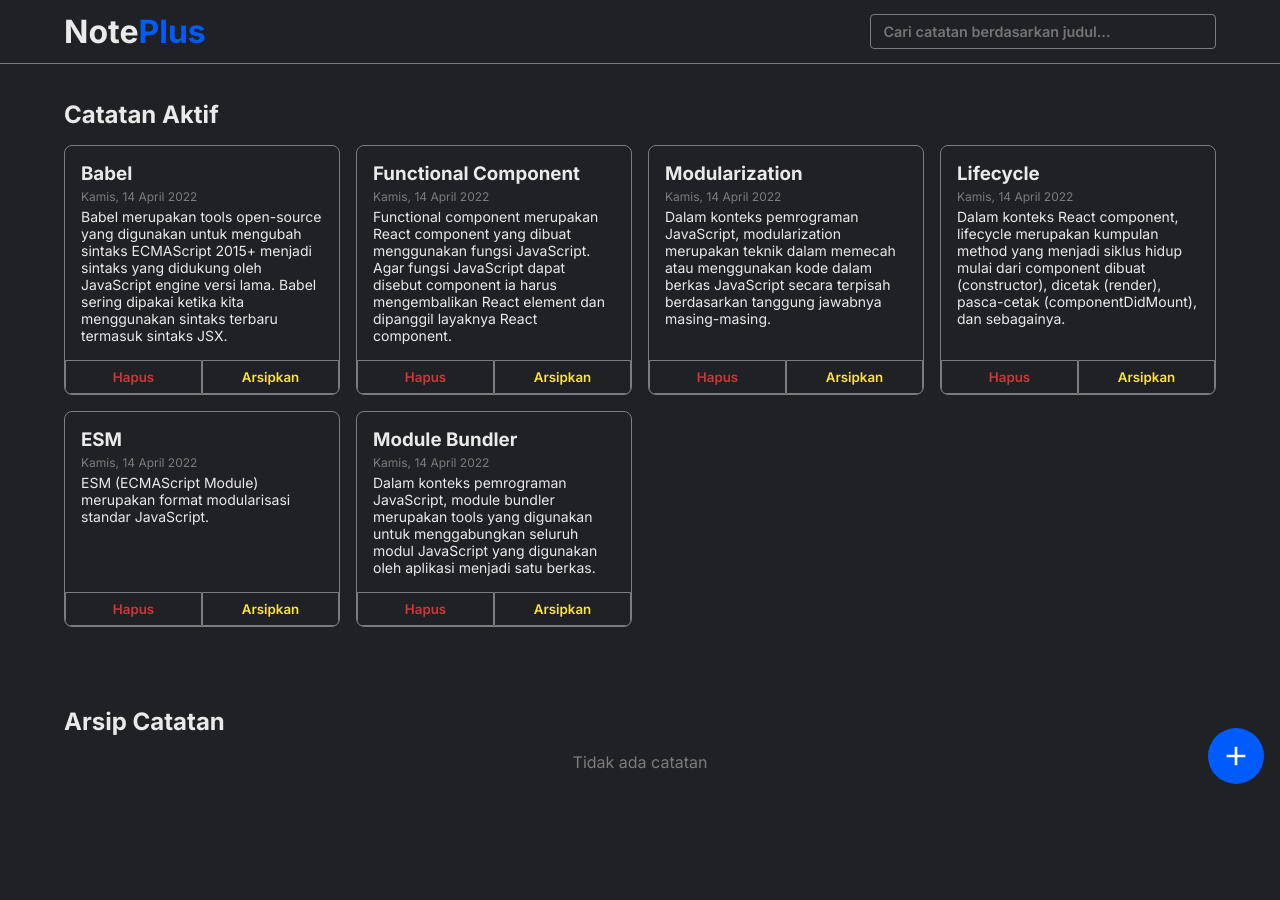
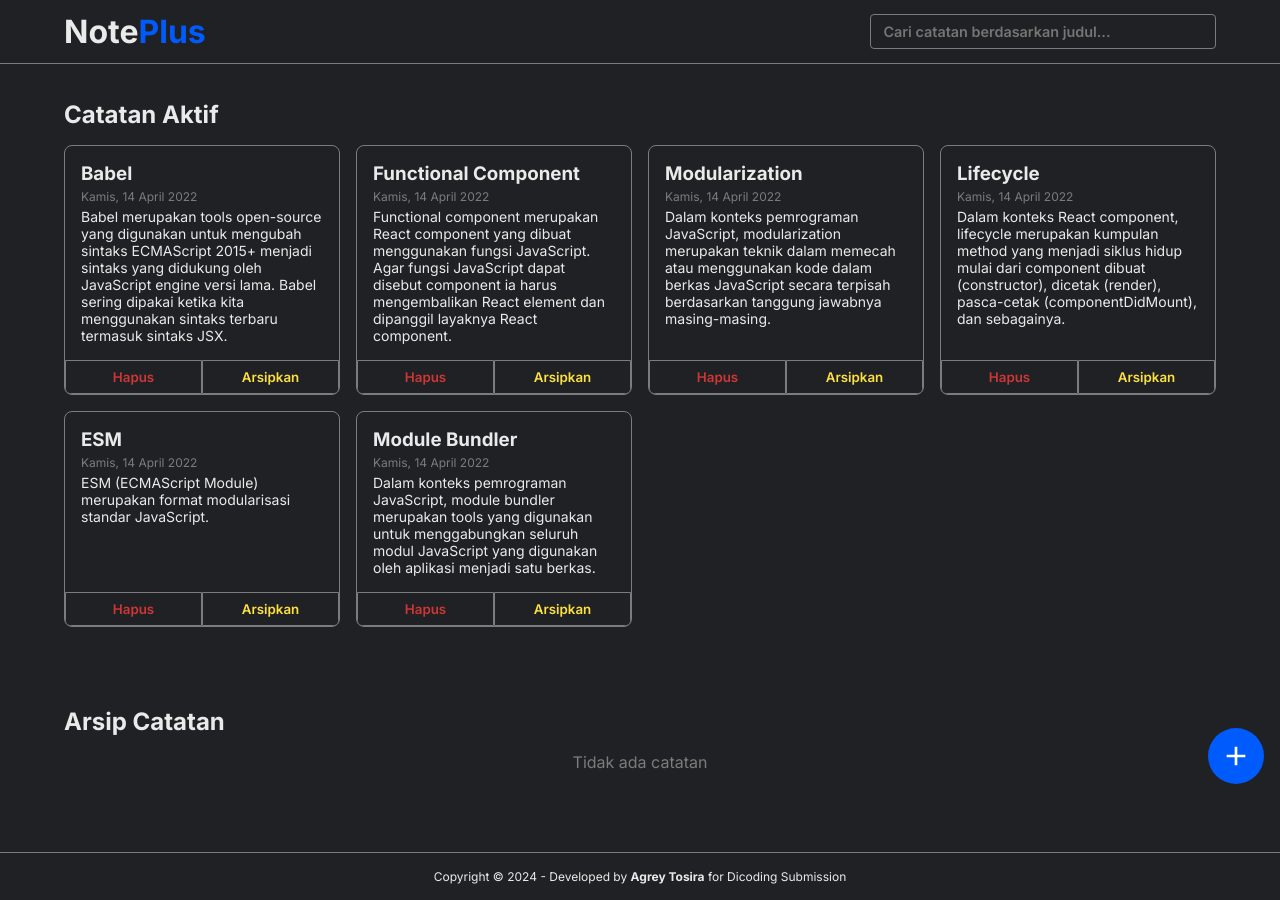
Before and after one commit to agreytosira/noteplus, a React (Vite) app: page / in a window 1280 px wide. Before the commit the page ends 852 px from the top, so only its background shows below. Built offline with nearby package versions, Linux system fonts and the light colour scheme.

Commit message:
feat: add footer component

```diff
--- /dev/null
+++ b/src/components/Footer.jsx
@@ -0,0 +1,13 @@
+import React from 'react'
+
+function Footer() {
+  return (
+    <footer className='footer'>
+      <p>
+        Copyright &copy; {new Date().getFullYear()} - Developed by <strong>Agrey Tosira</strong> for Dicoding Submission
+      </p>
+    </footer>
+  )
+}
+
+export default Footer
--- a/src/components/NoteApp.jsx
+++ b/src/components/NoteApp.jsx
@@ -5,6 +5,7 @@ import Header from './Header'
 import NoteAddModal from './NoteAddModal'
 import NoteContainer from './NoteContainer'
 import SearchBar from './SearchBar' // Import komponen SearchBar
+import Footer from './Footer'
 
 export class NoteApp extends Component {
   constructor(props) {
@@ -86,6 +87,7 @@ export class NoteApp extends Component {
         <NoteContainer notes={filteredNotes} toggleArchived={this.toggleArchivedHandler} onDelete={this.onDeleteHandler} />
         <FloatingButton handler={this.openModalHandler} />
         {this.state.isModalOpen && <NoteAddModal addNote={this.onAddNoteHandler} closeHandler={this.openModalHandler} />}
+        <Footer />
       </>
     )
   }
--- a/src/styles/global.scss
+++ b/src/styles/global.scss
@@ -31,6 +31,16 @@ textarea {
   border-radius: 0.25rem;
   resize: none;
   font-size: 0.9rem;
+}
+
+// Footer
+
+.footer {
+  padding: 1rem 0;
+  border-top: 1px solid $grey;
+  text-align: center;
+  color: $white;
+  font-size: 12px;
 }
 
 // Header
```
